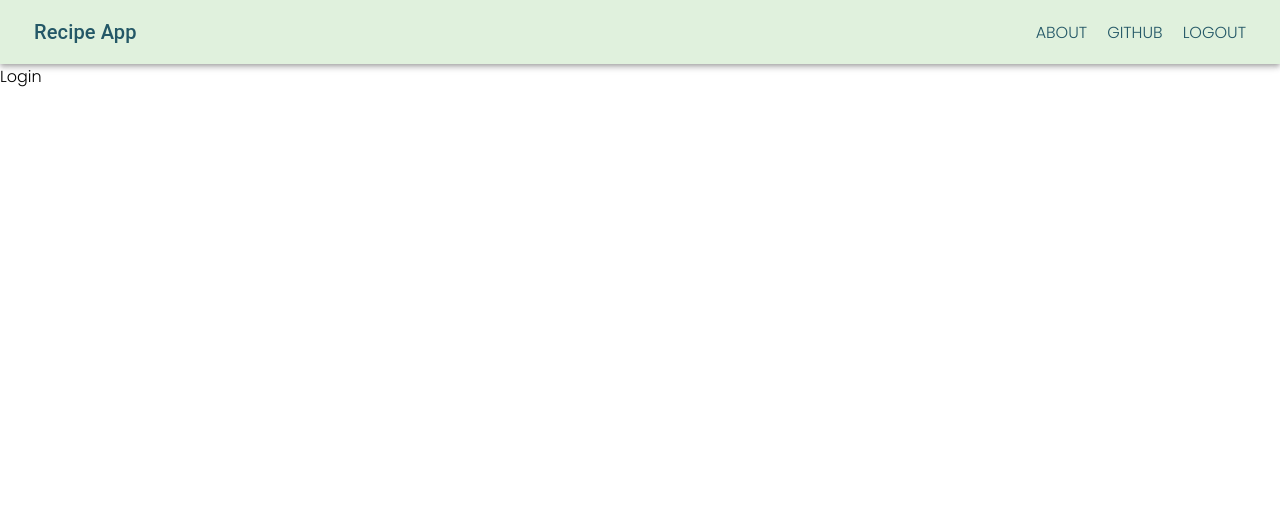
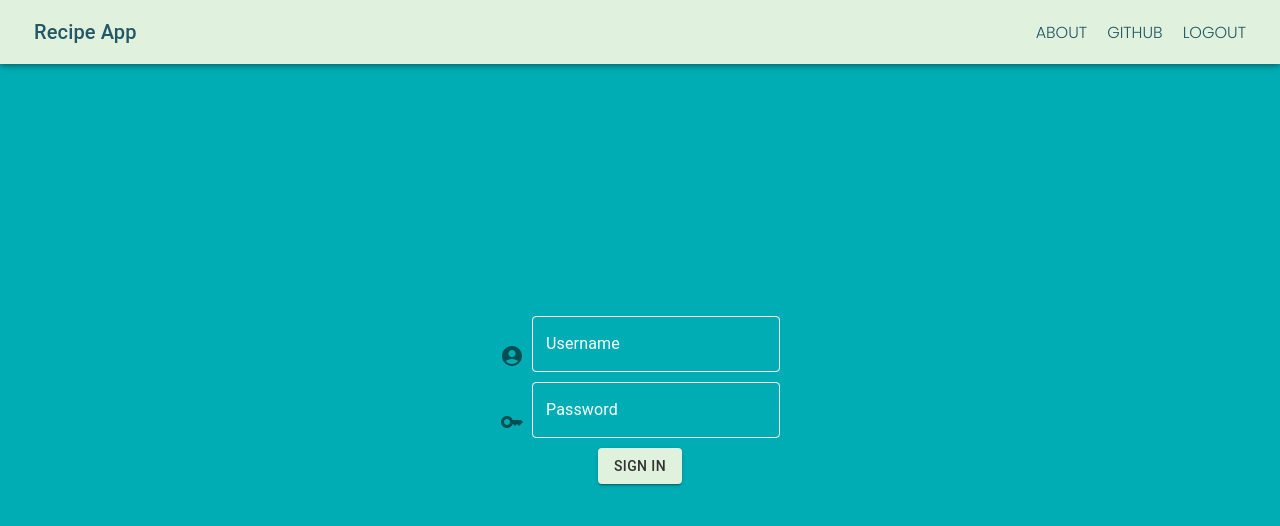
Before and after one commit to Omer-Cicek/recipe_app_router, a React (Create React App) app: page /login in a window 1280 px wide. Shown: the top 526 px of the page. Built offline with nearby package versions, Linux system fonts and the light colour scheme; the HTML template or start-up script is replaced by a standard one.

Commit message:
login page added

```diff
--- a/package.json
+++ b/package.json
@@ -5,6 +5,7 @@
   "dependencies": {
     "@emotion/react": "^11.9.0",
     "@emotion/styled": "^11.8.1",
+    "@mui/icons-material": "^5.6.0",
     "@mui/material": "^5.6.0",
     "@mui/styles": "^5.6.0",
     "@testing-library/jest-dom": "^5.16.4",
--- a/src/App.css
+++ b/src/App.css
@@ -1,4 +1,6 @@
 @import url('https://fonts.googleapis.com/css2?family=Poppins:wght@300&display=swap');
+@import url('https://fonts.googleapis.com/css2?family=Dancing+Script:wght@500&display=swap');
+
 body {
   font-family: 'Poppins', sans-serif;
 }
--- a/src/components/navbar/Navbar.js
+++ b/src/components/navbar/Navbar.js
@@ -10,7 +10,7 @@ const Navbar = () => {
   const classes = useStyles();
   return (
     <Box sx={{ flexGrow: 1 }}>
-      <AppBar position="static" className={classes.root}>
+      <AppBar position="fixed" className={classes.root}>
         <Toolbar>
           <Typography variant="h6" component="div" sx={{ flexGrow: 1 }}>
             <Link to={'/'} className={classes.linkColor}>
--- a/src/components/navbar/style.js
+++ b/src/components/navbar/style.js
@@ -1,7 +1,10 @@
 const navbarStyling = {
   root: {
-    background: 'linear-gradient( #E0F1DD , #E0F1DD )',
+    '&.MuiPaper-root': {
+      backgroundColor: '#E0F1DD',
+    },
   },
+
   linkColor: {
     color: '#245867',
     textDecoration: 'none',
--- a/src/pages/about/About.js
+++ b/src/pages/about/About.js
@@ -11,8 +11,8 @@ const About = () => {
     <div className={classes.root}>
       <img src={coding} alt="" className={classes.img} />
       <h3>
-        About Fullstack Web Developer{' '}
-        <span className={classes.nameSpan}>Omer</span>
+        About Fullstack Web Developer
+        <span className={classes.nameSpan}> Omer Faruk</span>
       </h3>
       <div className={classes.about}>
         <h3>I'm Omer</h3>
@@ -22,8 +22,7 @@ const About = () => {
           libraries.
         </h3>
         <h3>
-          {' '}
-          <span className={classes.whiteText}>Send message</span>:{' '}
+          <span className={classes.whiteText}>Send message: </span>
           <a
             className={classes.link}
             href="https://www.linkedin.com/in/omercicek97/"
--- a/src/pages/about/style.js
+++ b/src/pages/about/style.js
@@ -1,13 +1,15 @@
 const aboutStyling = {
   root: {
-    background: 'linear-gradient( #00ADB5 , #00ADB5 )',
+    backgroundColor: '#00ADB5',
     minHeight: '100vh',
     textAlign: 'center',
+    marginTop: '55px',
   },
   nameSpan: {
     color: 'white',
     fontSize: '2rem',
     fontStyle: 'italic',
+    fontFamily: 'Dancing Script',
   },
   img: {
     width: '75%',
--- a/src/pages/login/Login.js
+++ b/src/pages/login/Login.js
@@ -1,7 +1,88 @@
-import React from 'react';
+import { Box, Button } from '@mui/material';
+import TextField from '@mui/material/TextField';
+import { makeStyles } from '@mui/styles';
+import { AccountCircle } from '@mui/icons-material';
+import KeyIcon from '@mui/icons-material/Key';
+
+const useStyles = makeStyles({
+  root: {
+    display: 'flex',
+    flexDirection: 'column',
+    alignItems: 'center',
+    justifyContent: 'center',
+    minHeight: '100vh',
+    background: '#00ADB5',
+    color: 'red ',
+    gap: '10px',
+  },
+  button: {
+    '&.MuiButton-contained': {
+      color: '#333',
+    },
+    '&.MuiButton-root': {
+      backgroundColor: '#E0F1DD',
+    },
+    '&.MuiButton-root:hover': {
+      backgroundColor: '#e3ffde',
+    },
+  },
+
+  textfield: {
+    width: '100%',
+
+    '& input': {
+      color: 'white',
+    },
+
+    '& label': {
+      color: 'white',
+    },
+
+    '& label.Mui-focused': {
+      color: '#fff',
+    },
+    '& .MuiOutlinedInput-root': {
+      '& fieldset': {
+        borderColor: 'white',
+      },
+      '&:hover fieldset': {
+        borderColor: '#fff',
+      },
+      '&.Mui-focused fieldset': {
+        borderColor: '#fff',
+      },
+    },
+  },
+});
 
 const Login = () => {
-  return <div>Login</div>;
+  const classes = useStyles();
+  return (
+    <Box className={classes.root}>
+      <Box sx={{ display: 'flex', alignItems: 'flex-end' }}>
+        <AccountCircle sx={{ color: 'action.active', mr: 1, my: 0.5 }} />
+        <TextField
+          id="input-with-sx"
+          label="Username"
+          variant="outlined"
+          className={classes.textfield}
+        />
+      </Box>
+      <Box sx={{ display: 'flex', alignItems: 'flex-end' }}>
+        <KeyIcon sx={{ color: 'action.active', mr: 1, my: 0.5 }} />
+        <TextField
+          id="input-with-sx"
+          label="Password"
+          variant="outlined"
+          type="password"
+          className={classes.textfield}
+        />
+      </Box>
+      <Button variant="contained" className={classes.button}>
+        Sign In
+      </Button>
+    </Box>
+  );
 };
 
 export default Login;
```
Also changed, not shown: 1 other file (tests, documents, lock files or other folders).
